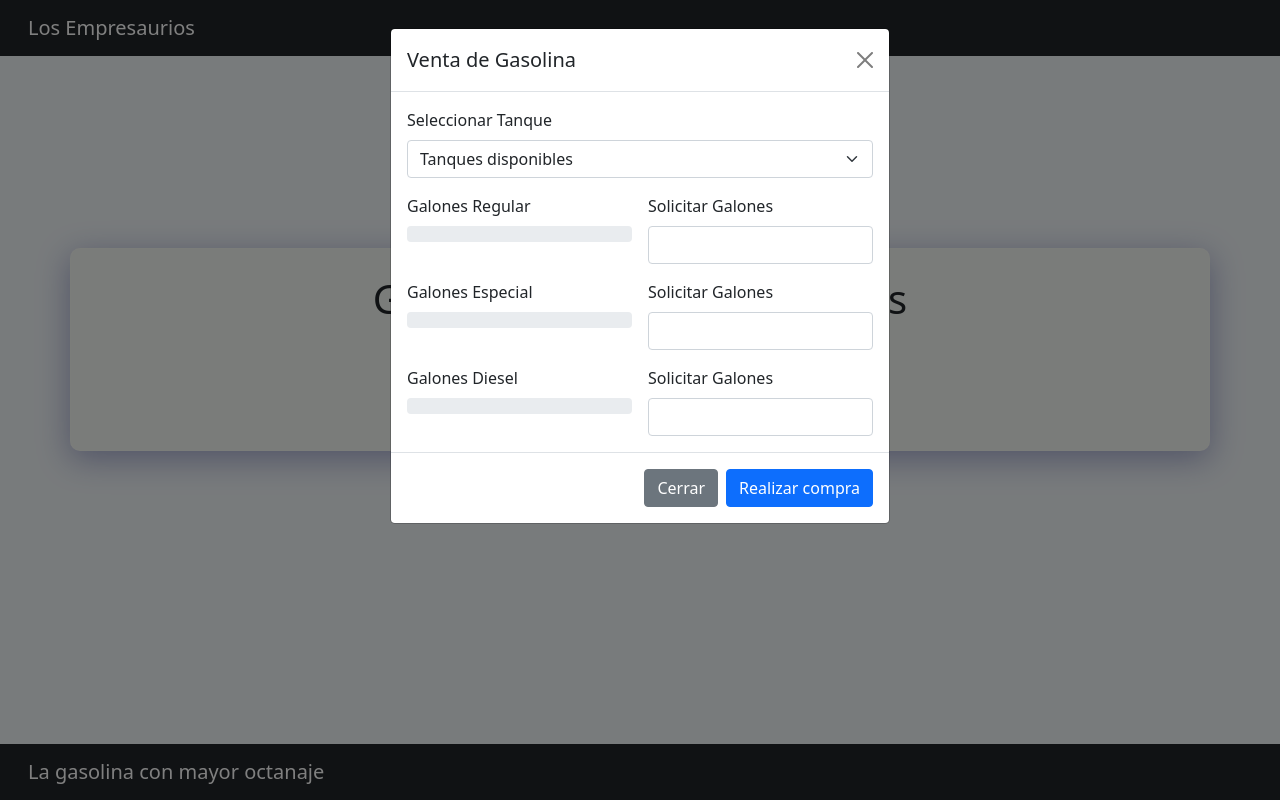
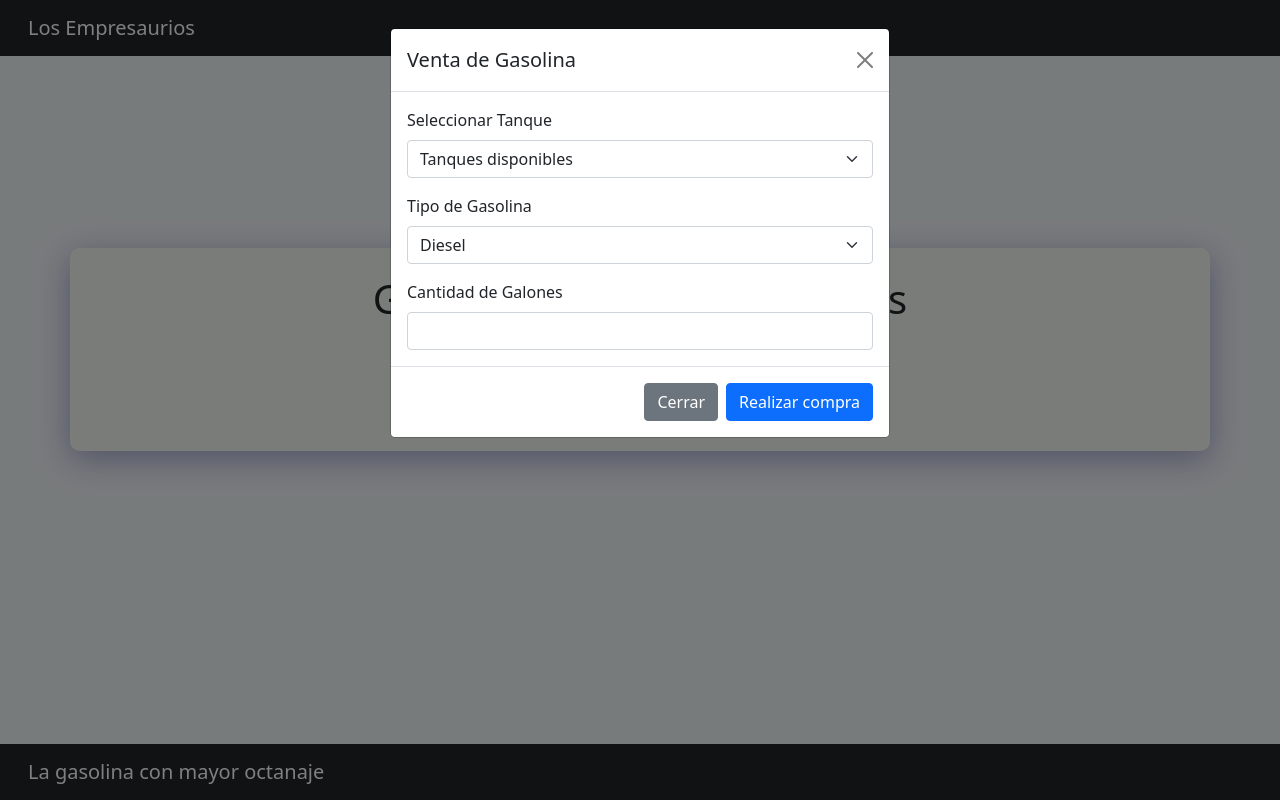
Before and after one commit to joszuue/Desafio2-DSS, a PHP site: page / in a window 1280 px wide, after a click on "Realizar venta". Run offline with PHP 8.4, Linux system fonts and the light colour scheme; tables that the repository leaves empty or names only in its code hold one stand-in row (values such as "Sample post"); data that the repository does not hold is empty.

Commit message:
Update 10

```diff
--- a/views/main/Main.php
+++ b/views/main/Main.php
@@ -38,13 +38,7 @@
         #foot{
             color:white;
         }
-
-
-        input:disabled {
-        background-color: #c3e6cb; /* cambia este valor por el tono de verde que desees */
-        }
-
-    </style>
+        </style>
     <nav class="navbar bg-dark" data-bs-theme="dark">
     <div class="container-fluid">
     <a class="navbar-brand" href="#" style="Color:white;">
@@ -62,52 +56,35 @@
         <button type="button" class="btn-close" data-bs-dismiss="modal" aria-label="Close"></button>
       </div>
       <div class="modal-body">
-        <form class="row g-3" action="<?php echo constant("URL")?>Main/obtenerCant" method="POST">
+        <form class="row g-3">
       <div class="col-12">
         <label for="inputAddress" class="form-label">Seleccionar Tanque</label>
-            <select class="form-select" aria-label="Default select example" >
+        <select class="form-select" aria-label="Default select example" >
             <option value="" selected>Tanques disponibles</option>
             <?php foreach($this->listaTanques as $lista ){?>
-                <option name="idTanque" value="<?php echo $lista->getIdTanque(); ?>">Tanque con Id: <?php echo $lista->getIdTanque(); ?></option>
+                <option value="<?php echo $lista->getIdTanque(); ?>">Tanque con Id: <?php echo $lista->getIdTanque(); ?></option>
             <?php }?>
         </select>
       </div>
-        <?php foreach($this->listaTanques as $lista ){?>
+      <div class="col-12">
+        <label for="inputAddress" class="form-label">Tipo de Gasolina</label>
+        <select class="form-select" aria-label="Default select example" >
+            <option selected>Seleccionar Gasolina</option>
+            <option value="regu" selected>Regular</option>
+            <option value="espe" selected>Especial</option>
+            <option value="die" selected>Diesel</option>
 
-        <div class="col-md-6">
-            <label for="inputEmail4" class="form-label">Galones Regular</label>
-            <div class="progress">
-            <div class="progress-bar bg-success" role="progressbar" style="width: <?php echo $lista->getCantRegu(); ?>%;" aria-valuenow="25" aria-valuemin="0" aria-valuemax="100"><?php echo $lista->getCantRegu(); ?></div>
-            </div>
-            </div>
-        <div class="col-md-6">
-        <label for="inputPassword4" class="form-label">Solicitar Galones</label>
-        <input type="password" min="0" max="100" class="form-control" id="inputPassword4">
+
+
+        </select>
+      </div>
+        <div class="col-12">
+        <label for="inputPassword4" class="form-label">Cantidad de Galones</label>
+        <input type="password" class="form-control" id="inputPassword4">
         </div>
-        <div class="col-md-6">
-            <label for="inputEmail4" class="form-label">Galones Especial</label>
-            <div class="progress">
-            <div class="progress-bar bg-warning" role="progressbar" style="width: <?php echo $lista->getCantRegu(); ?>%;" aria-valuenow="0" aria-valuemin="0" aria-valuemax="60"><?php echo $lista->getCantRegu(); ?></div>
-            </div>
+        </form>
 
-        </div>
-        <div class="col-md-6">
-        <label for="inputPassword4" class="form-label">Solicitar Galones</label>
-        <input type="number" min="0" max="100" class="form-control" id="inputPassword4">
-        </div>
-        <div class="col-md-6">
-            <label for="inputEmail4" class="form-label">Galones Diesel</label>
-            <div class="progress">
-            <div class="progress-bar bg-danger" role="progressbar" style="width: <?php echo $lista->getCantRegu(); ?>%;" aria-valuenow="25" aria-valuemin="0" aria-valuemax="100"><?php echo $lista->getCantRegu(); ?></div>
-            </div>
-        </div>
-        <div class="col-md-6">
-        <label for="inputPassword4" class="form-label">Solicitar Galones</label>
-        <input type="password" min="0" max="100" class="form-control" id="inputPassword4">
-        </div>
-        </div>
-        <?php }?>
-
+      </div>
       <div class="modal-footer">
         <button type="button" class="btn btn-secondary" data-bs-dismiss="modal">Cerrar</button>
         <button type="button" class="btn btn-primary">Realizar compra</button>
```
